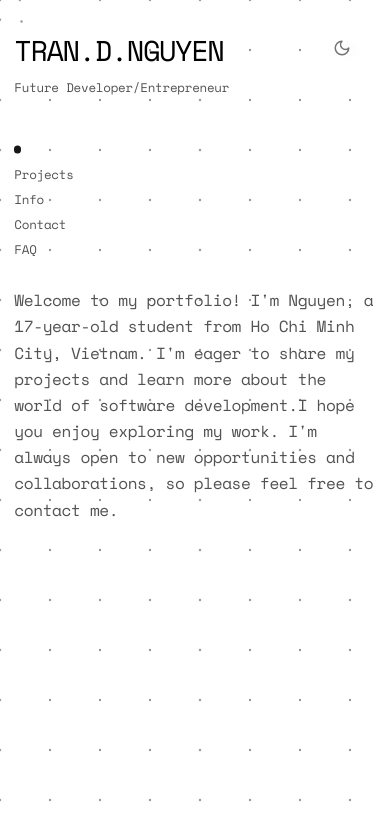
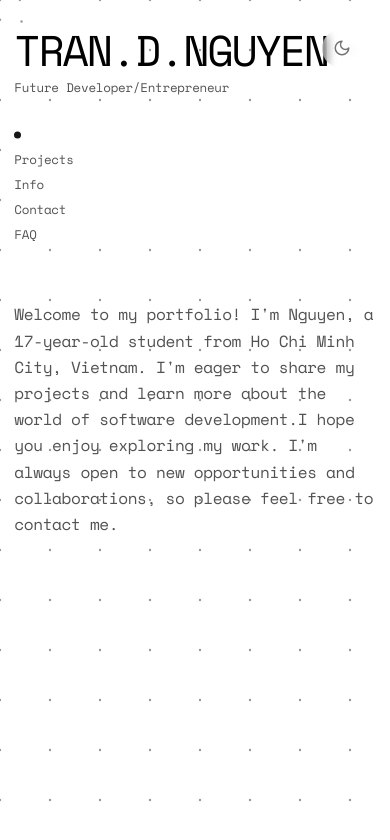
Before and after one commit to nguyentd01/portfolio, a React (Vite) app: page / in a window 390 px wide. Shown: the top 840 px of the page. Built offline with nearby package versions, Linux system fonts and the light colour scheme.

Commit message:
Update App.tsx

```diff
--- a/src/App.tsx
+++ b/src/App.tsx
@@ -8,31 +8,45 @@ import ProjectsPage from './pages/ProjectsPage';
 import InfoPage from './pages/InfoPage';
 import ContactPage from './pages/ContactPage';
 import FAQPage from './pages/FAQPage';
+import NotFoundPage from './pages/NotFoundPage';
 
 function App() {
   return (
     <Router>
       <div className="min-h-screen bg-white dark:bg-black">
+        <ThemeToggle className="fixed bottom-8 right-8 z-50 md:!top-8" />
         <div className="relative w-full">
           <DotBackground />
           <div className="relative z-10 px-4 sm:px-6 md:px-8 lg:px-12 py-safe-top pb-safe-bottom min-h-screen">
-            <ThemeToggle />
-            <header className="mb-12 md:mb-24 max-w-6xl mx-auto pt-8 md:pt-12">
-              <h1 className="text-fluid-3xl md:text-7xl mb-2 tracking-[-0.05em] font-light">TRAN.D.NGUYEN</h1>
-              <p className="text-fluid-sm text-neutral-600 dark:text-neutral-300 tracking-[-0.02em]">
-                Future Developer/Entrepreneur
-              </p>
-            </header>
+            <div className="max-w-6xl mx-auto">
+              <header className="pt-8 md:pt-12">
+                <h1 className="text-5xl md:text-7xl mb-2 tracking-[-0.05em] font-light">TRAN.D.NGUYEN</h1>
+                <p className="text-fluid-sm text-neutral-600 dark:text-neutral-300 tracking-[-0.02em]">
+                  Future Developer/Entrepreneur
+                </p>
+              </header>
+            </div>
 
-            <div className="flex flex-col md:flex-row gap-8 md:gap-16 lg:gap-32 max-w-6xl mx-auto">
-              <Navigation />
-              <main className="flex-1 pb-16 md:pb-32">
+            <div className="sticky top-0 z-10 bg-white dark:bg-black mt-8 md:mt-12">
+              <div className="max-w-6xl mx-auto">
+                <div className="md:hidden">
+                  <Navigation />
+                </div>
+              </div>
+            </div>
+
+            <div className="flex flex-col md:flex-row gap-8 md:gap-16 lg:gap-32 max-w-6xl mx-auto mt-8 md:mt-24">
+              <div className="hidden md:block w-32">
+                <Navigation />
+              </div>
+              <main className="flex-1 pb-16 md:pb-32 pt-8 md:pt-0">
                 <Routes>
                   <Route path="/" element={<HomePage />} />
                   <Route path="/projects" element={<ProjectsPage />} />
                   <Route path="/info" element={<InfoPage />} />
                   <Route path="/contact" element={<ContactPage />} />
                   <Route path="/faq" element={<FAQPage />} />
+                  <Route path="*" element={<NotFoundPage />} />
                 </Routes>
               </main>
             </div>
```
